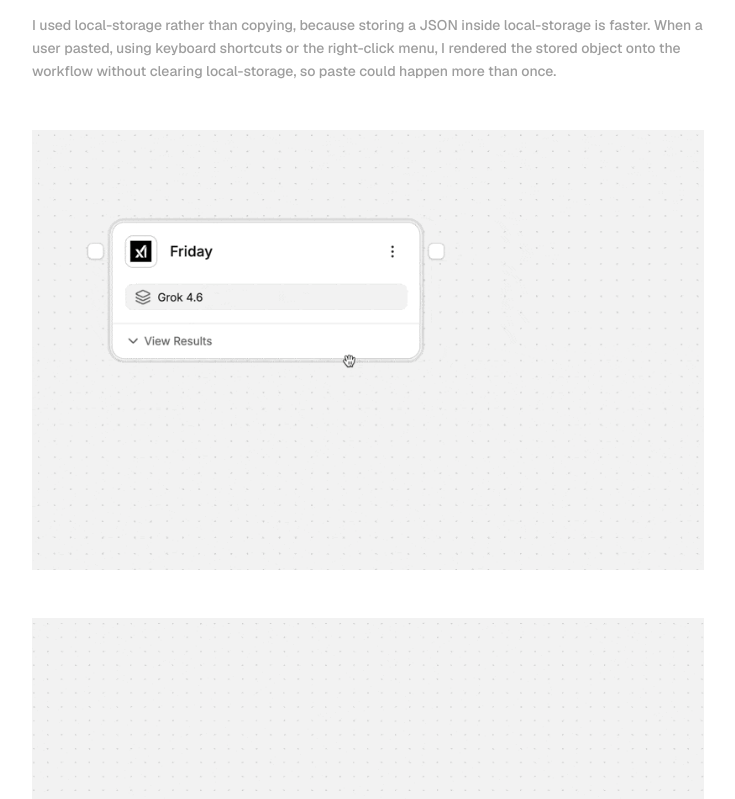
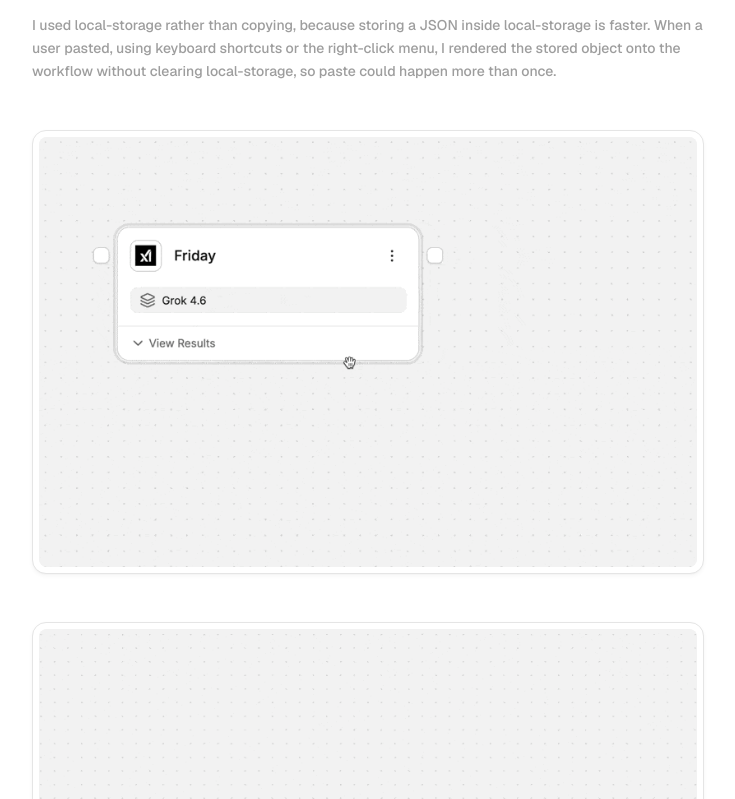
Before and after one commit to yashsehgal/personal-website, a Next.js app: page /work/experience-at-stack-ai in a window 1280 px wide. Shown: the part 641-1440 px from the top of the page, without its empty margins (32-767 px from the left). Built offline with nearby package versions, Linux system fonts and the light colour scheme.

Commit message:
Frame StackAI videos and GIFs in a nested card with a border and shadow.
Co-authored-by: Cursor <cursoragent@cursor.com>

```diff
--- a/modules/work-page/stack-ai-experience-media-slot.tsx
+++ b/modules/work-page/stack-ai-experience-media-slot.tsx
@@ -3,7 +3,7 @@
 import { VideoPlayer } from "@/components/shared/video-player";
 import { cn } from "cn";
 import Image from "next/image";
-import { useState } from "react";
+import { useState, type ReactNode } from "react";
 
 type StackAiExperienceMediaSlotProps = {
   src?: string;
@@ -17,6 +17,20 @@ function isVideoSrc(src: string) {
   return /\.(mp4|webm)$/i.test(src);
 }
 
+function MediaFrame({ children }: { children: ReactNode }) {
+  return (
+    <div
+      className={cn(
+        "rounded-xl border border-border bg-background p-1.5",
+        "shadow-[0px_1px_2px_-1px_oklch(0_0_0/0.06),0px_2px_4px_0px_oklch(0_0_0/0.04)]",
+        "dark:shadow-none",
+      )}
+    >
+      <div className="overflow-hidden rounded-md">{children}</div>
+    </div>
+  );
+}
+
 export function StackAiExperienceMediaSlot({
   src,
   alt = "",
@@ -27,11 +41,16 @@ export function StackAiExperienceMediaSlot({
   const [isLoaded, setIsLoaded] = useState(false);
 
   if (!src) {
-    return <figure className="aspect-video w-full bg-muted" aria-hidden />;
+    return (
+      <MediaFrame>
+        <figure className="aspect-video w-full bg-muted" aria-hidden />
+      </MediaFrame>
+    );
   }
 
   if (isVideoSrc(src)) {
     return (
+      <MediaFrame>
         <VideoPlayer
           src={src}
           poster={poster}
@@ -39,10 +58,12 @@ export function StackAiExperienceMediaSlot({
           width={width}
           height={height}
         />
+      </MediaFrame>
     );
   }
 
   return (
+    <MediaFrame>
       <figure
         className={cn(
           "relative w-full overflow-hidden bg-muted",
@@ -66,5 +87,6 @@ export function StackAiExperienceMediaSlot({
           )}
         />
       </figure>
+    </MediaFrame>
   );
 }
```
Lines whose indentation alone changed are shown as unchanged.
